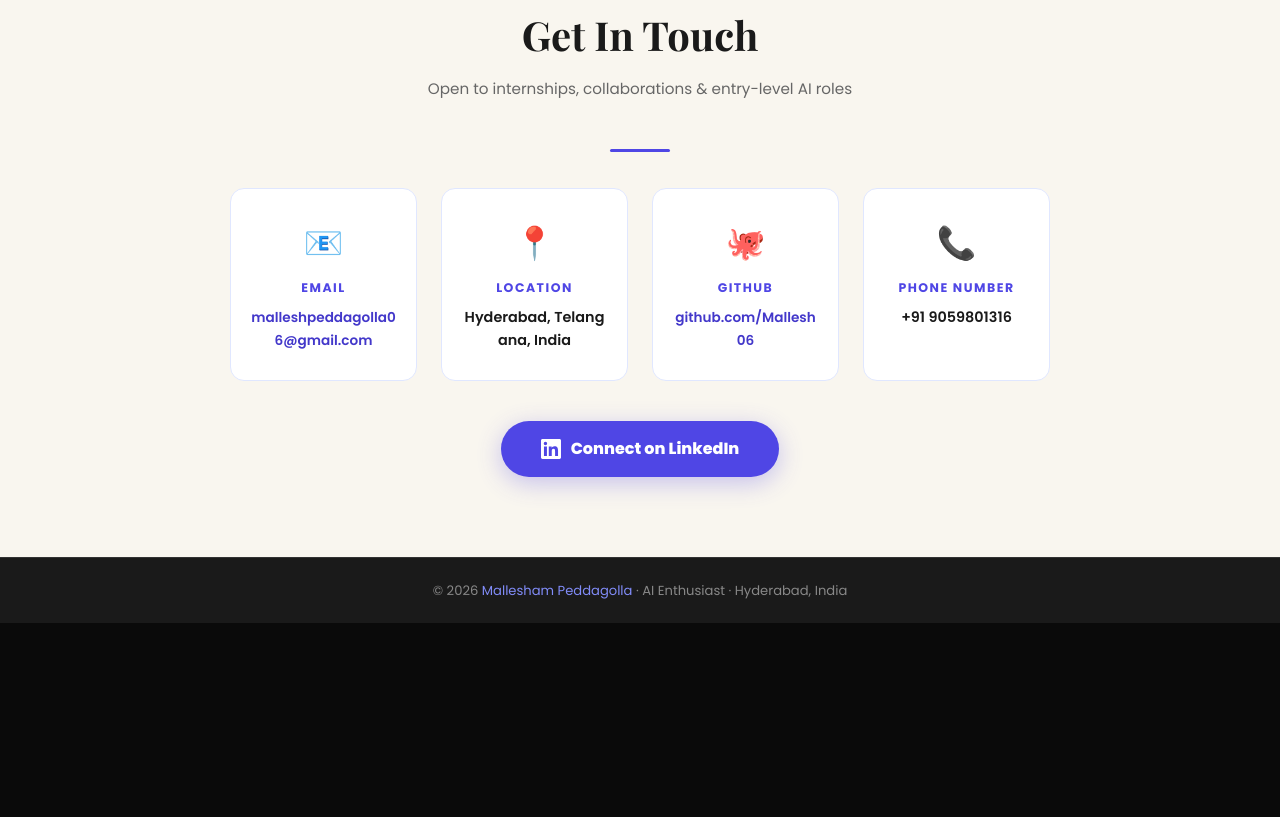
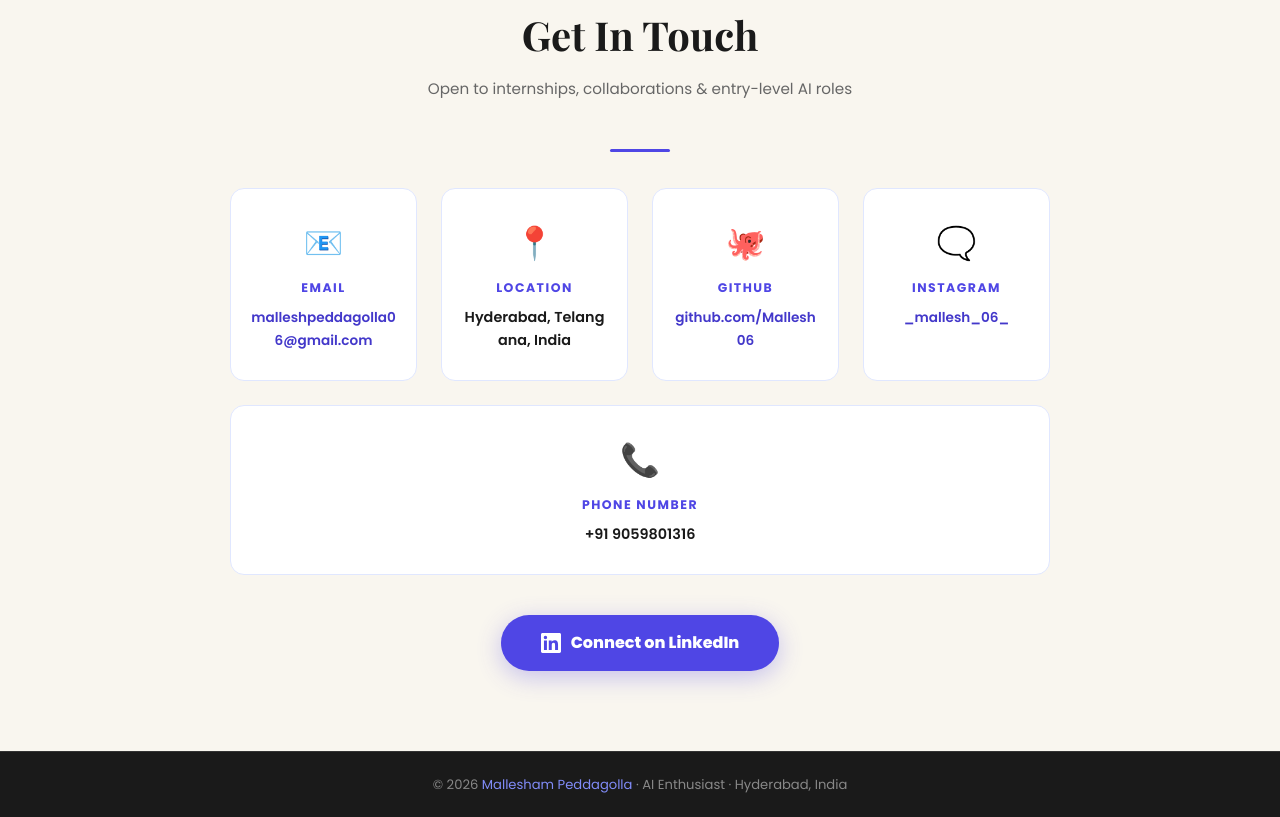
Before and after one commit to Mallesh06/Mallesham_Peddagolla_Portfolio, a plain HTML site: page index.html in a window 1280 px wide. Shown: the part 6211-7028 px from the top of the page. Before the commit the page ends 6834 px from the top, so only its background shows below. Drawn offline with nearby package versions, Linux system fonts and the light colour scheme.

Commit message:
added instagram

```diff
--- a/index.html
+++ b/index.html
@@ -696,6 +696,11 @@
       <p><a href="https://github.com/Mallesh06" target="_blank">github.com/Mallesh06</a></p>
     </div>
     <div class="contact-card">
+      <span class="icon">🗨️</span>
+      <h4>Instagram</h4>
+      <p><a href="https://www.instagram.com/_mallesh_06_/" target="_blank">_mallesh_06_</a></p>
+    </div>
+    <div class="contact-card">
       <span class="icon">📞</span>
       <h4>Phone Number</h4>
       <p>+91 9059801316</p>
```
